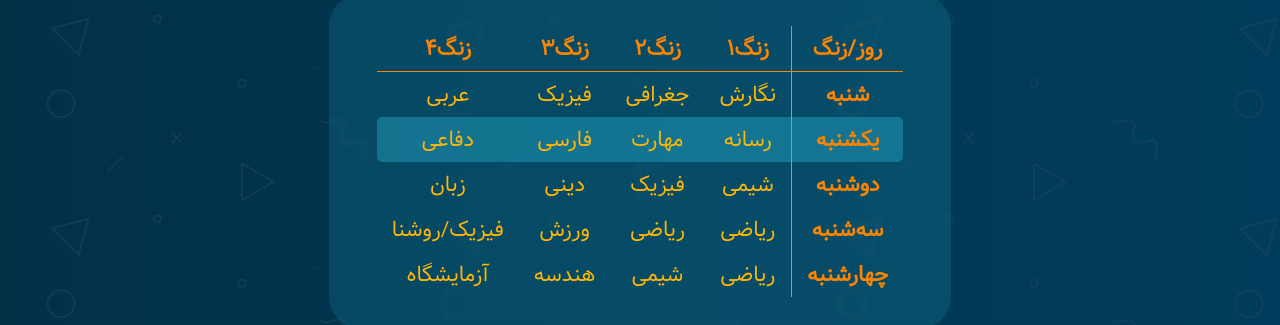
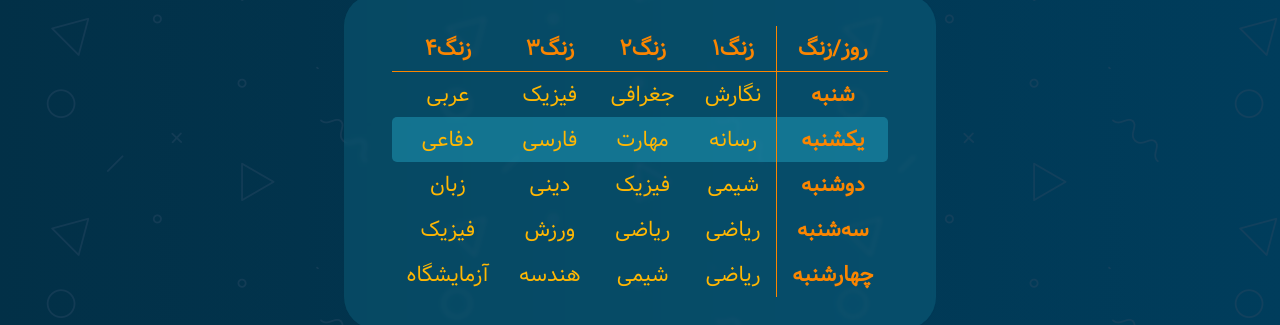
Before and after one commit to pingilong/shahriari, a plain HTML site: page index.html in a window 1280 px wide. Shown: the part 131-456 px from the top of the page. Drawn offline with Linux system fonts and the light colour scheme.

Commit message:
Update index.html

```diff
--- a/index.html
+++ b/index.html
@@ -51,7 +51,7 @@
                         <td>ریاضی</td>
                         <td>ریاضی</td>
                         <td>ورزش</td>
-                        <td>فیزیک/روشنا</td>
+                        <td>فیزیک</td>
                     </tr>
                     <tr id="wed">
                         <td>چهارشنبه</td>
```
